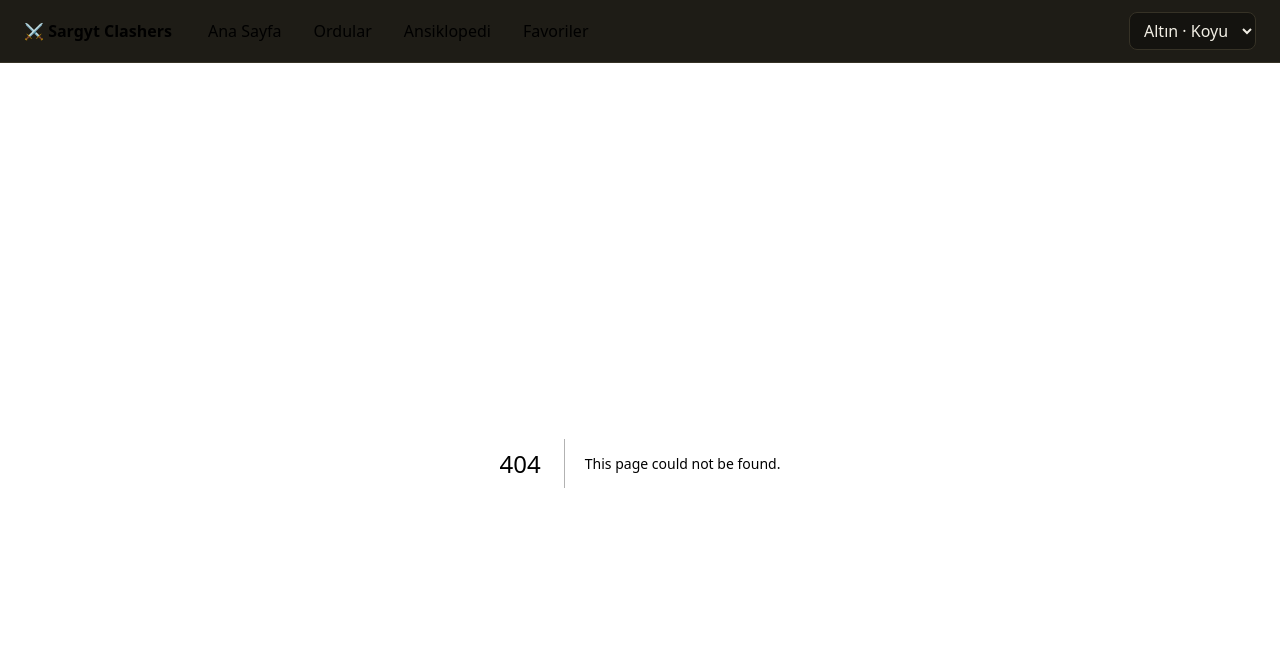
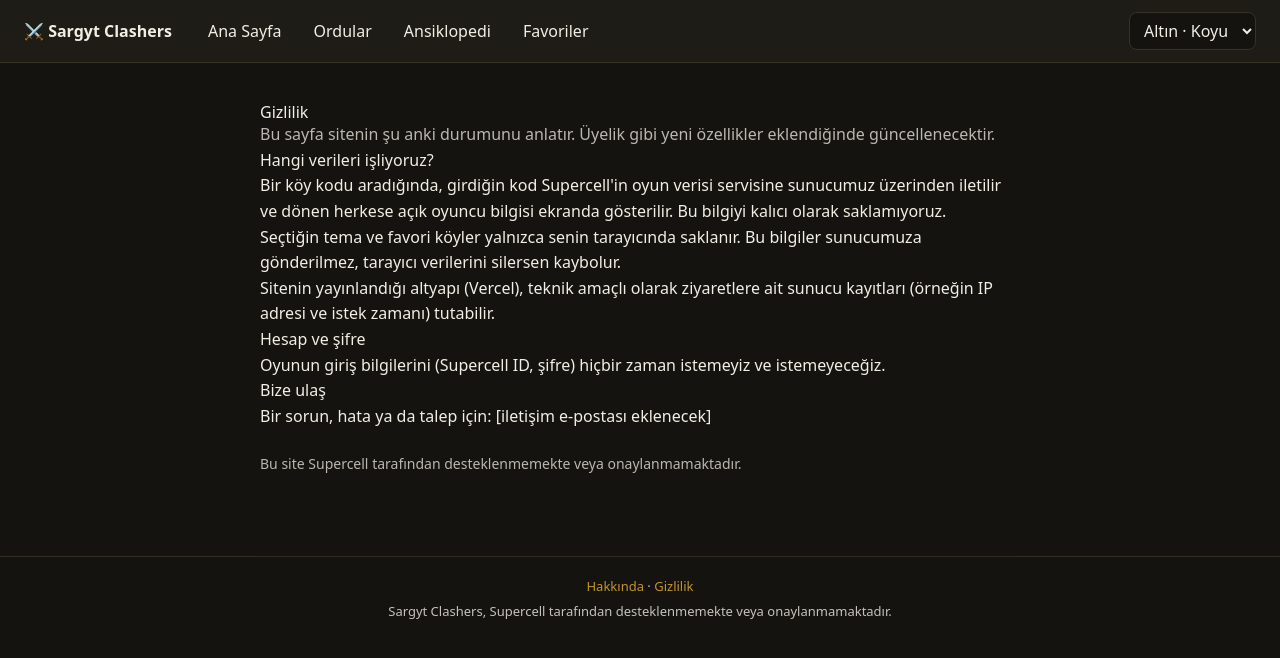
Before and after one commit to Sargyt/Sargyt-clashers, a Next.js app: page /gizlilik in a window 1280 px wide. Before the commit this address had no page. Shown: the top 658 px of the page. Built offline with nearby package versions, Linux system fonts and the light colour scheme.

Commit message:
hakkinda, gizlilik, altbilgi

```diff
--- /dev/null
+++ b/app/Altbilgi.tsx
@@ -0,0 +1,21 @@
+import Link from "next/link";
+
+export default function Altbilgi() {
+  return (
+    <footer
+      style={{
+        marginTop: 40,
+        padding: "20px 24px",
+        borderTop: "1px solid var(--cizgi)",
+        fontSize: 13,
+        opacity: 0.8,
+        textAlign: "center",
+      }}
+    >
+      <div style={{ marginBottom: 6 }}>
+        <Link href="/hakkinda">Hakkında</Link> · <Link href="/gizlilik">Gizlilik</Link>
+      </div>
+      Sargyt Clashers, Supercell tarafından desteklenmemekte veya onaylanmamaktadır.
+    </footer>
+  );
+}
--- /dev/null
+++ b/app/gizlilik/page.tsx
@@ -0,0 +1,38 @@
+export default function Gizlilik() {
+  return (
+    <main style={{ padding: "40px 20px", maxWidth: 800, margin: "0 auto", lineHeight: 1.6 }}>
+      <h1>Gizlilik</h1>
+      <p style={{ opacity: 0.75 }}>
+        Bu sayfa sitenin şu anki durumunu anlatır. Üyelik gibi yeni özellikler eklendiğinde
+        güncellenecektir.
+      </p>
+
+      <h2>Hangi verileri işliyoruz?</h2>
+      <p>
+        Bir köy kodu aradığında, girdiğin kod Supercell&apos;in oyun verisi servisine sunucumuz
+        üzerinden iletilir ve dönen herkese açık oyuncu bilgisi ekranda gösterilir. Bu bilgiyi
+        kalıcı olarak saklamıyoruz.
+      </p>
+      <p>
+        Seçtiğin tema ve favori köyler yalnızca senin tarayıcında saklanır. Bu bilgiler sunucumuza
+        gönderilmez, tarayıcı verilerini silersen kaybolur.
+      </p>
+      <p>
+        Sitenin yayınlandığı altyapı (Vercel), teknik amaçlı olarak ziyaretlere ait sunucu kayıtları
+        (örneğin IP adresi ve istek zamanı) tutabilir.
+      </p>
+
+      <h2>Hesap ve şifre</h2>
+      <p>
+        Oyunun giriş bilgilerini (Supercell ID, şifre) hiçbir zaman istemeyiz ve istemeyeceğiz.
+      </p>
+
+      <h2>Bize ulaş</h2>
+      <p>Bir sorun, hata ya da talep için: [iletişim e-postası eklenecek]</p>
+
+      <p style={{ opacity: 0.75, fontSize: 14, marginTop: 24 }}>
+        Bu site Supercell tarafından desteklenmemekte veya onaylanmamaktadır.
+      </p>
+    </main>
+  );
+}
--- /dev/null
+++ b/app/hakkinda/page.tsx
@@ -0,0 +1,20 @@
+export default function Hakkinda() {
+  return (
+    <main style={{ padding: "40px 20px", maxWidth: 800, margin: "0 auto", lineHeight: 1.6 }}>
+      <h1>Hakkında</h1>
+      <p>
+        Sargyt Clashers, Clash of Clans oyuncuları için köy analizi, gelişim takibi ve rehberleri tek
+        yerde sunan bir sitedir. Köy kodunu girerek kahramanlarının, birliklerinin, büyülerinin ve
+        ekipmanlarının durumunu görebilir, eksik kalan seviyeleri takip edebilirsin.
+      </p>
+      <p>
+        İçerikler Türkçe oyun diline göre hazırlanmaktadır. &quot;Doğrulanmadı&quot; etiketli içerikler
+        henüz teyit edilmemiştir. Bir hata görürsen bildirebilirsin.
+      </p>
+      <p style={{ opacity: 0.75, fontSize: 14 }}>
+        Bu site Supercell tarafından desteklenmemekte veya onaylanmamaktadır. Clash of Clans,
+        Supercell&apos;in tescilli markasıdır.
+      </p>
+    </main>
+  );
+}
--- a/app/layout.tsx
+++ b/app/layout.tsx
@@ -2,6 +2,7 @@ import type { Metadata } from "next";
 import { Geist, Geist_Mono } from "next/font/google";
 import "./globals.css";
 import Menu from "./Menu";
+import Altbilgi from "./Altbilgi";
 
 const geistSans = Geist({
   variable: "--font-geist-sans",
@@ -27,6 +28,7 @@ export default function RootLayout({ children }: LayoutProps<"/">) {
       <body className="min-h-full flex flex-col">
   <Menu />
   {children}
+  <Altbilgi />
 </body>
     </html>
   );
```
